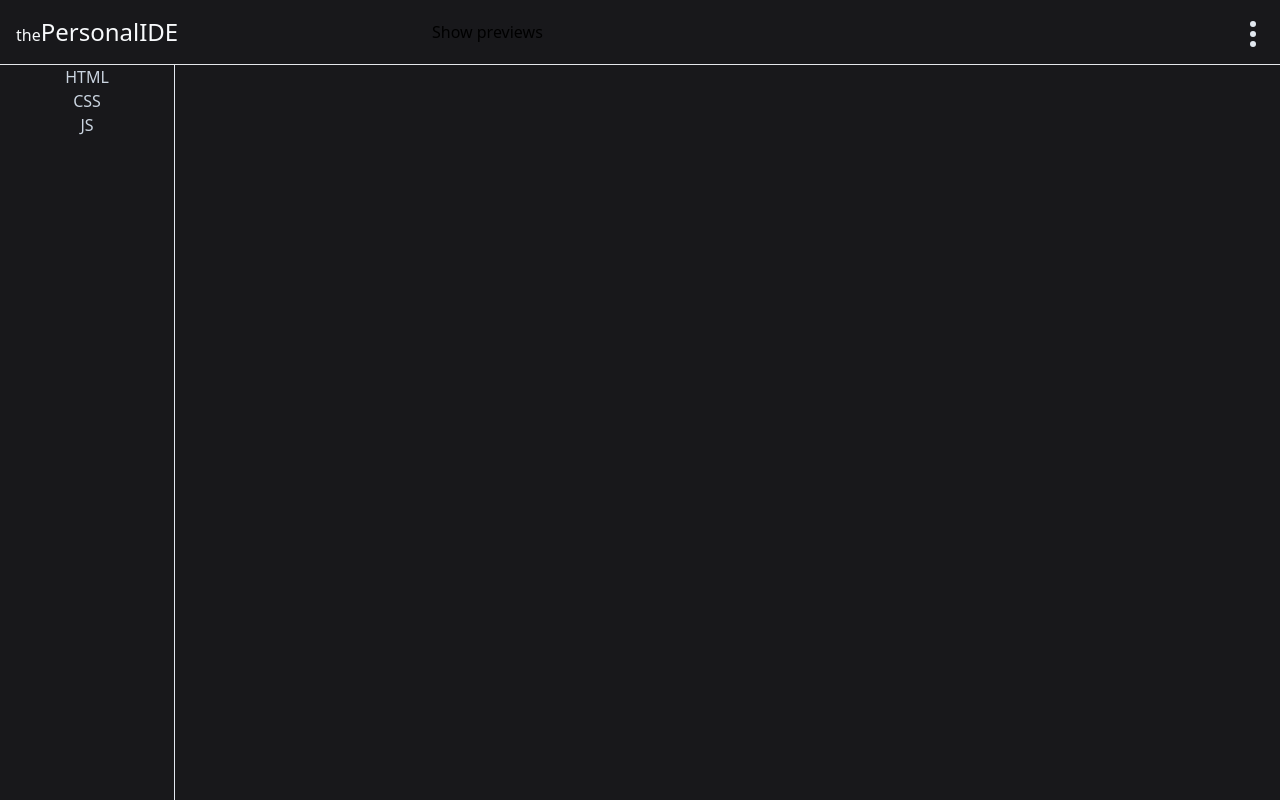
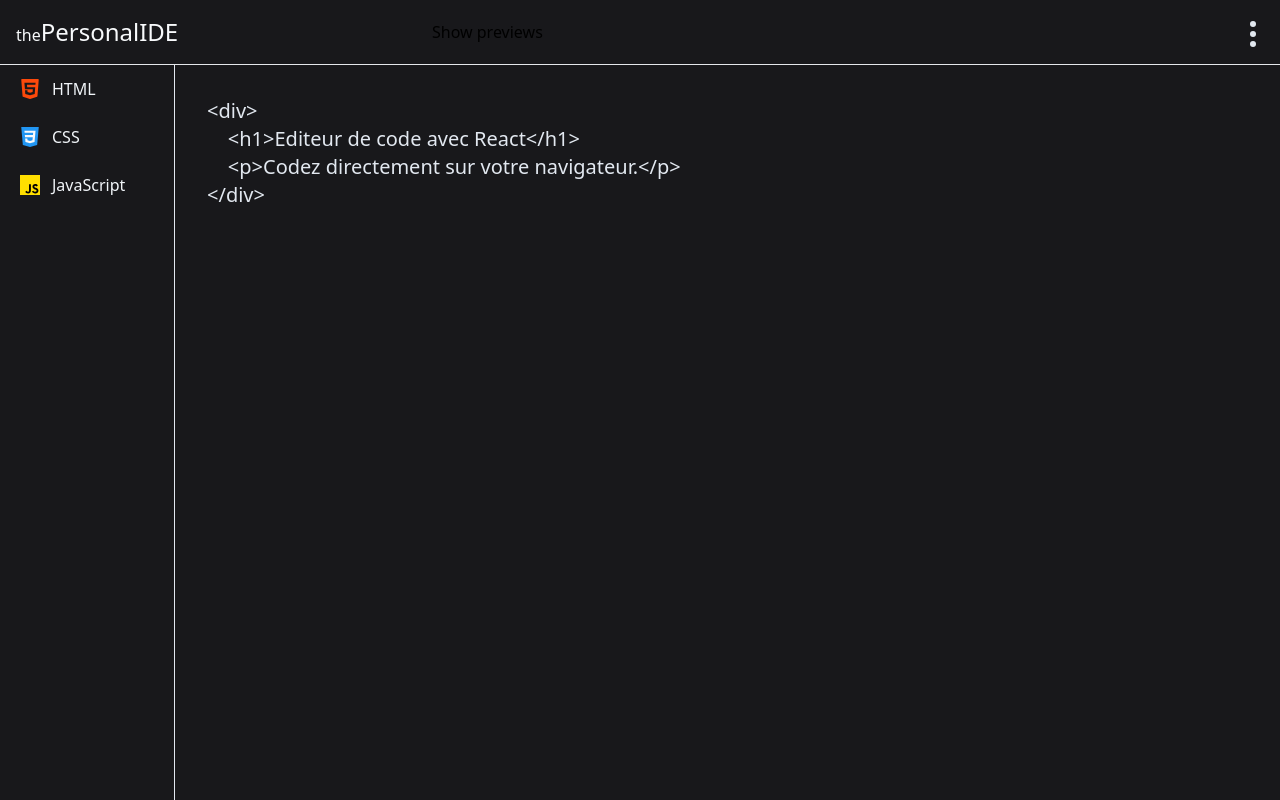
Before and after one commit to newdev-creator/react-my-personal-ide, a React (Vite) app: page / in a window 1280 px wide. Built offline with nearby package versions, Linux system fonts and the light colour scheme.

Commit message:
FEAT: buttons and tabs

```diff
--- /dev/null
+++ b/src/components/ButtonTab.jsx
@@ -0,0 +1,13 @@
+import React from "react";
+
+export default function ButtonTab({ id, toggleTab, buttonContent, imgUrl }) {
+  return (
+    <button
+      onClick={() => toggleTab(id)}
+      className="flex items-center px-5 py-3 hover:bg-slate-600 focus:bg-slate-600 outline-none"
+    >
+      <img className="w-5" src={imgUrl} alt="" />
+      <span className="ml-3 text-slate-100 text-md">{buttonContent}</span>
+    </button>
+  );
+}
--- a/src/components/CodeTab.jsx
+++ b/src/components/CodeTab.jsx
@@ -1,12 +1,9 @@
 import React from "react";
-import { useSelector } from "react-redux";
 
-export default function CodeTab() {
-  const tabsState = useSelector((state) => state.tabs);
-  console.log(tabsState);
-
+export default function CodeTab({ id, code }) {
   return (
     <textarea
+      value={code}
       spellCheck="false"
       className="bg-zinc-900 text-slate-200 text-xl p-8 block h-full w-full focus:outline-none resize-none"
     ></textarea>
--- a/src/components/Tabs.jsx
+++ b/src/components/Tabs.jsx
@@ -1,16 +1,32 @@
-import React from "react";
+import React, { useState } from "react";
+import { useSelector } from "react-redux";
+
 import CodeTab from "./CodeTab";
+import ButtonTab from "./ButtonTab";
 
 export default function Tabs() {
+  const tabs = useSelector((state) => state.tabs);
+  const [tabIndex, setTabIndex] = useState(tabs[0].id);
+  console.log(tabs);
+
   return (
     <div className="flex grow">
       <div className="grow flex flex-col w-[175px] shrink-0 text-slate-300 border-r border-slate-200">
-        <button>HTML</button>
-        <button>CSS</button>
-        <button>JS</button>
+        {tabs.map((tab) => (
+          <ButtonTab
+            key={tab.id}
+            id={tab.id}
+            toggleTab={(id) => setTabIndex(id)}
+            imgUrl={tab.imgUrl}
+            buttonContent={tab.buttonContent}
+          />
+        ))}
       </div>
       <div className="w-full grow relative">
-        <CodeTab />
+        <CodeTab
+          id={tabIndex}
+          code={tabs.find((obj) => obj.id === tabIndex).code}
+        />
       </div>
     </div>
   );
--- a/src/features/tabs.js
+++ b/src/features/tabs.js
@@ -10,6 +10,7 @@ const initialState = [
     code: `<div>
     <h1>Editeur de code avec React</h1>
     <p>Codez directement sur votre navigateur.</p>
+</div>
     `,
   },
   {
```
